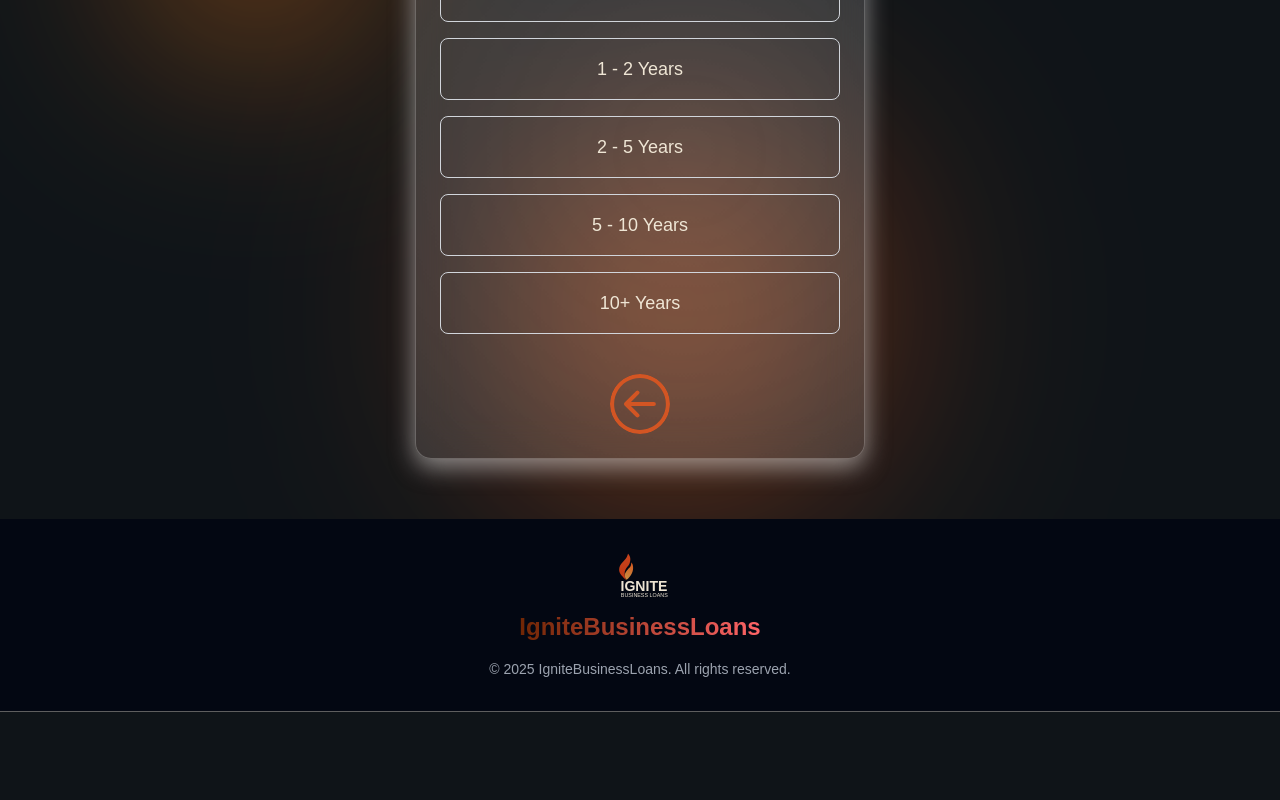
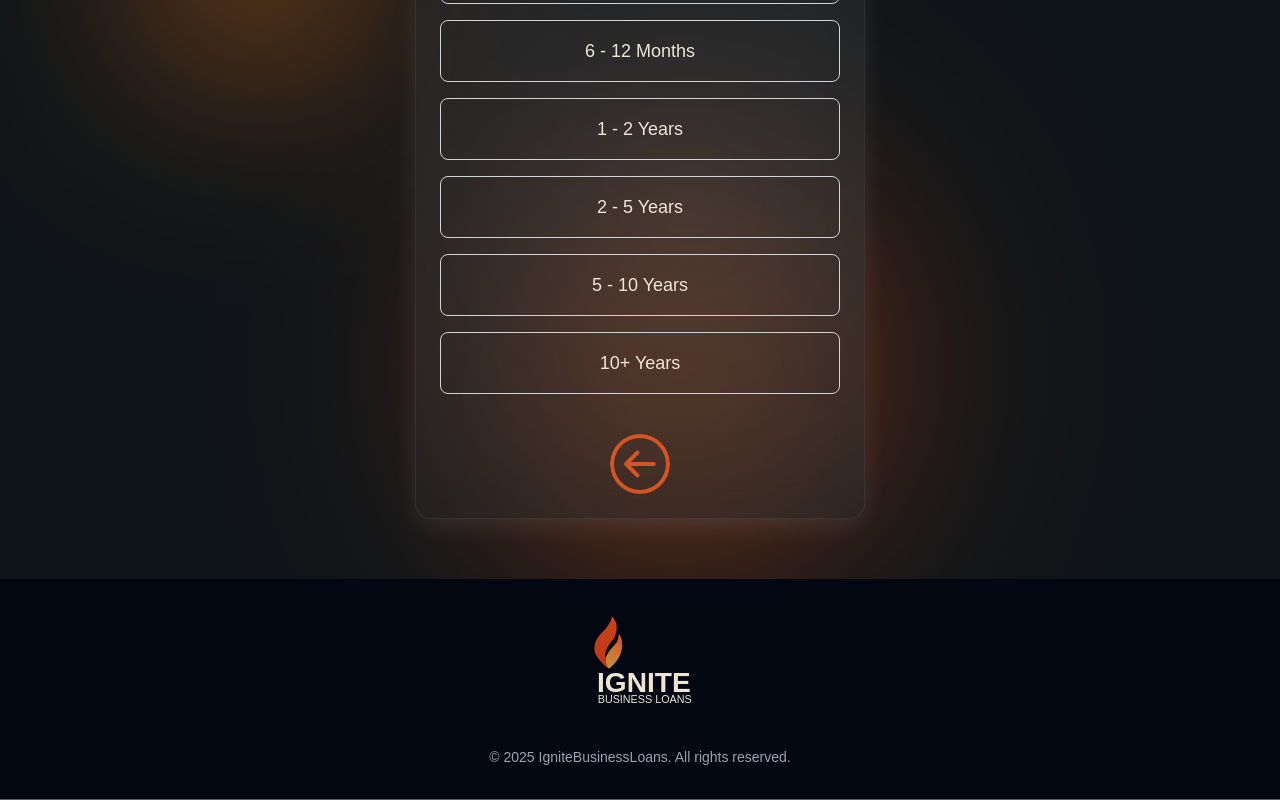
Before and after one commit to BishalK007/ignitebusinessloans, a Next.js app: page / in a window 1280 px wide. Shown: the part 400-1200 px from the top of the page. Before the commit the page ends 1112 px from the top, so only its background shows below. Built offline with nearby package versions, Linux system fonts and the light colour scheme.

Commit message:
added glossy effect on answers

```diff
--- a/app/globals.css
+++ b/app/globals.css
@@ -207,12 +207,12 @@ html, body {
 .glassmorphic-card {
   width: 90%;
   max-width: 500px;
-  background: rgba(255, 255, 255, 0.059);
+  background: rgba(0, 0, 0, 0.429);
   border-radius: 16px;
   backdrop-filter: blur(20px);
   -webkit-backdrop-filter: blur(20px);
-  border: 1px solid rgba(255, 255, 255, 0.3);
-  box-shadow: 0 8px 24px rgba(251, 251, 251, 0.507);
+  border: 1px solid rgba(255, 255, 255, 0.146);
+  box-shadow: 0 8px 24px rgba(251, 251, 251, 0.084);
   display: flex;
   flex-direction: column;
   justify-content: center;
--- a/app/page.jsx
+++ b/app/page.jsx
@@ -162,9 +162,6 @@ export default function Home() {
           <div className="max-w-6xl mx-auto px-4 py-8 flex flex-col items-center">
             <div className="flex flex-col items-center mb-4">
               <IgniteLogo />
-              <span className="text-2xl font-bold bg-gradient-to-r from-DeepOrange to-Orange-200 bg-clip-text text-transparent">
-                IgniteBusinessLoans
-              </span>
             </div>
             <div className="text-gray-400 text-sm text-center">
               © {new Date().getFullYear()} IgniteBusinessLoans. All rights
--- a/components/form.jsx
+++ b/components/form.jsx
@@ -123,8 +123,8 @@ export default function QuestionCard({
                       onClick={() => onSelect(option)}
                       className={`w-full py-3 sm:py-4 px-4 sm:px-6 border rounded-lg text-base sm:text-lg transition-all
                           ${selected === option
-                            ? "border-Gray-100 bg-Gray-100 text-White font-semibold"
-                            : "border-gray-300 text-White hover:border-Gray-100 hover:bg-Gray-100 hover:text-black"
+                          ? "border-Gray-100 bg-Gray-100 text-Yellow-500 font-semibold"
+                          : "border-gray-300 text-White hover:text-white hover:border-Orange-100 hover:bg-orange-400/10"
                         }
                           ${isLast ? "sm:col-span-2" : ""}
                         `}
@@ -142,8 +142,8 @@ export default function QuestionCard({
                     onClick={() => onSelect(option)}
                     className={`w-full py-3 sm:py-4 px-4 sm:px-6 border rounded-lg text-base sm:text-lg transition-all
                         ${selected === option
-                        ? "border-Gray-100 bg-Gray-100 text-White font-semibold"
-                        : "border-gray-300 text-White hover:border-Gray-100 hover:bg-Gray-100 hover:text-black"
+                        ? "border-gray-100 bg-gray-100/5 text-Yellow-500 font-semibold"
+                        : "border-gray-300 text-White hover:text-white hover:border-Orange-100 hover:bg-orange-400/10"
                       }`}
                   >
                     {option}
@@ -192,7 +192,7 @@ export default function QuestionCard({
               )}
               <button
                 type="submit"
-                className="w-full py-3 px-6 bg-Orange-500 text-white rounded-lg font-semibold text-base sm:text-lg hover:bg-DeepOrange-600 transition-all"
+                className="w-full py-3 px-6 bg-[rgba(255,255,255,0.1)] text-white rounded-lg font-semibold text-base sm:text-lg hover:bg-[rgba(255,255,255,0.2)] transition-all"
               >
                 Next
               </button>
@@ -238,7 +238,7 @@ export default function QuestionCard({
               {question.nextButton && (
                 <button
                   type="submit"
-                  className="w-full py-3 px-6 bg-Orange-500 text-white rounded-lg font-semibold text-base sm:text-lg hover:bg-DeepOrange-600 transition-all mt-2"
+                  className="w-full py-3 px-6 bg-[rgba(255,255,255,0.1)] text-white rounded-lg font-semibold text-base sm:text-lg hover:bg-[rgba(255,255,255,0.2)] transition-all mt-2"
                   disabled={!isValidUSZip(zipInput) || !zipLocation}
                 >
                   Next
@@ -279,7 +279,7 @@ export default function QuestionCard({
               {question.nextButton && (
                 <button
                   type="submit"
-                  className="w-full py-3 px-6 bg-Orange-500 text-white rounded-lg font-semibold text-base sm:text-lg hover:bg-DeepOrange-600 transition-all"
+                  className="w-full py-3 px-6 bg-[rgba(255,255,255,0.1)] text-white rounded-lg font-semibold text-base sm:text-lg hover:bg-[rgba(255,255,255,0.2)] transition-all"
                 >
                   Next
                 </button>
@@ -322,7 +322,7 @@ export default function QuestionCard({
               {question.nextButton && (
                 <button
                   type="submit"
-                  className="w-full py-3 px-6 bg-Orange-500 text-white rounded-lg font-semibold text-base sm:text-lg hover:bg-DeepOrange-600 transition-all"
+                  className="w-full py-3 px-6 bg-[rgba(255,255,255,0.1)] text-white rounded-lg font-semibold text-base sm:text-lg hover:bg-[rgba(255,255,255,0.2)] transition-all"
                 >
                   Next
                 </button>
@@ -358,7 +358,7 @@ export default function QuestionCard({
               {question.nextButton && (
                 <button
                   type="submit"
-                  className="w-full py-3 px-6 bg-Orange-500 text-white rounded-lg font-semibold text-base sm:text-lg hover:bg-DeepOrange-600 transition-all"
+                  className="w-full py-3 px-6 bg-[rgba(255,255,255,0.1)] text-white rounded-lg font-semibold text-base sm:text-lg hover:bg-[rgba(255,255,255,0.2)] transition-all"
                 >
                   Next
                 </button>
--- a/components/icons/logo.jsx
+++ b/components/icons/logo.jsx
@@ -27,8 +27,8 @@ import * as React from "react";
 const Logo = (props) => (
   <svg
     xmlns="http://www.w3.org/2000/svg"
-    width={60}
-    height={60}
+    width={120}
+    height={120}
     viewBox="0 0 600 600"
     {...props}
   >
--- a/tailwind.config.js
+++ b/tailwind.config.js
@@ -22,6 +22,7 @@ module.exports = {
         },
         Orange: {
           DEFAULT: "#d35523",
+          100:"#fc9758",
           200:"#ff6467",
           500: "#d35523", // Default shade
           600: "#b8431f", // Slightly darker for hover
@@ -36,6 +37,11 @@ module.exports = {
           100:"#d1d5dc",
           700: "#5e5e5e",
         },
+        Yellow: {
+          DEFAULT: "#eeff00",
+          100:"#edffb2",
+          500:"#fff842",
+        },
       },
       fontFamily: {
         lora: ['Lora', 'serif'],
```
